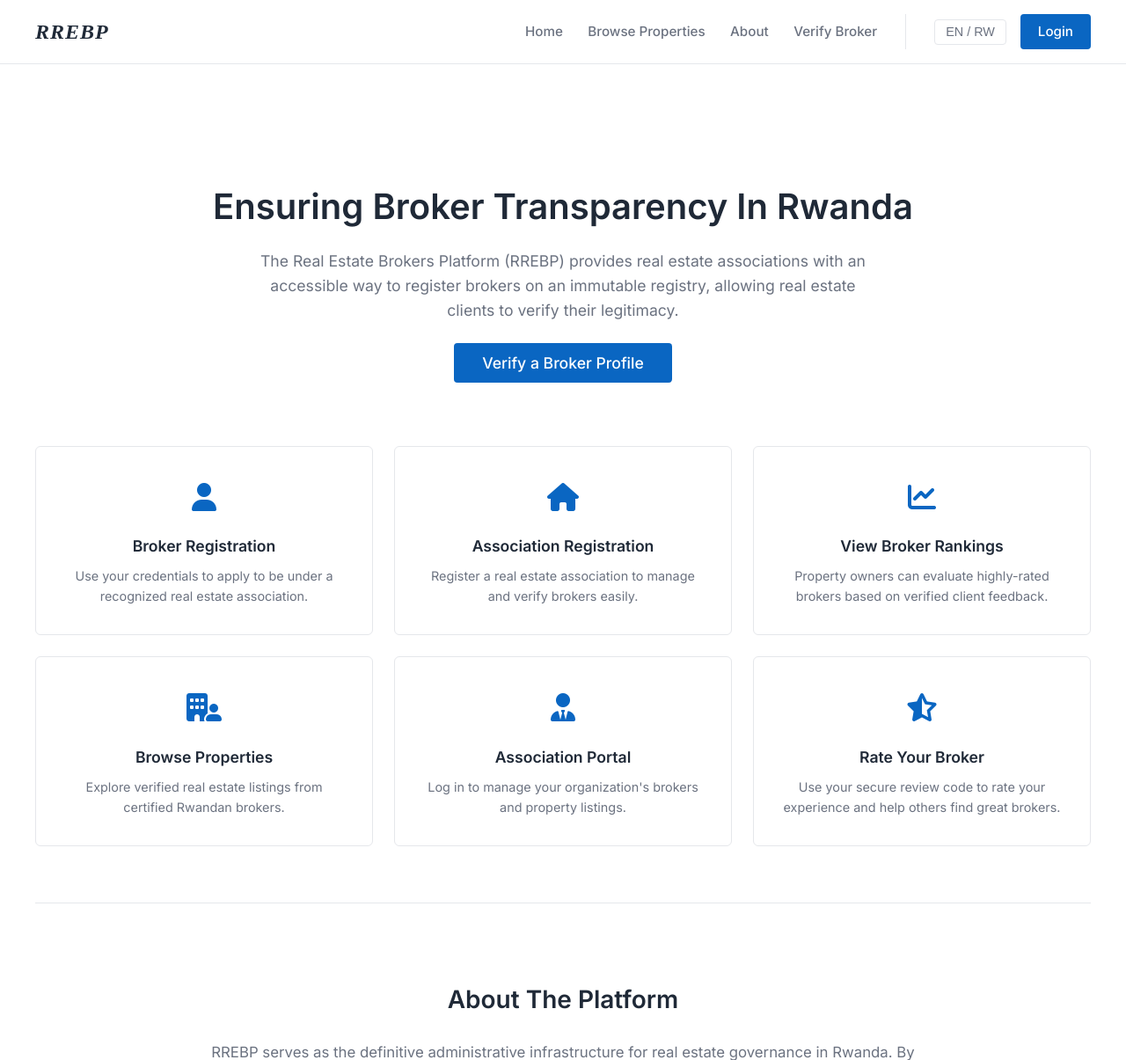
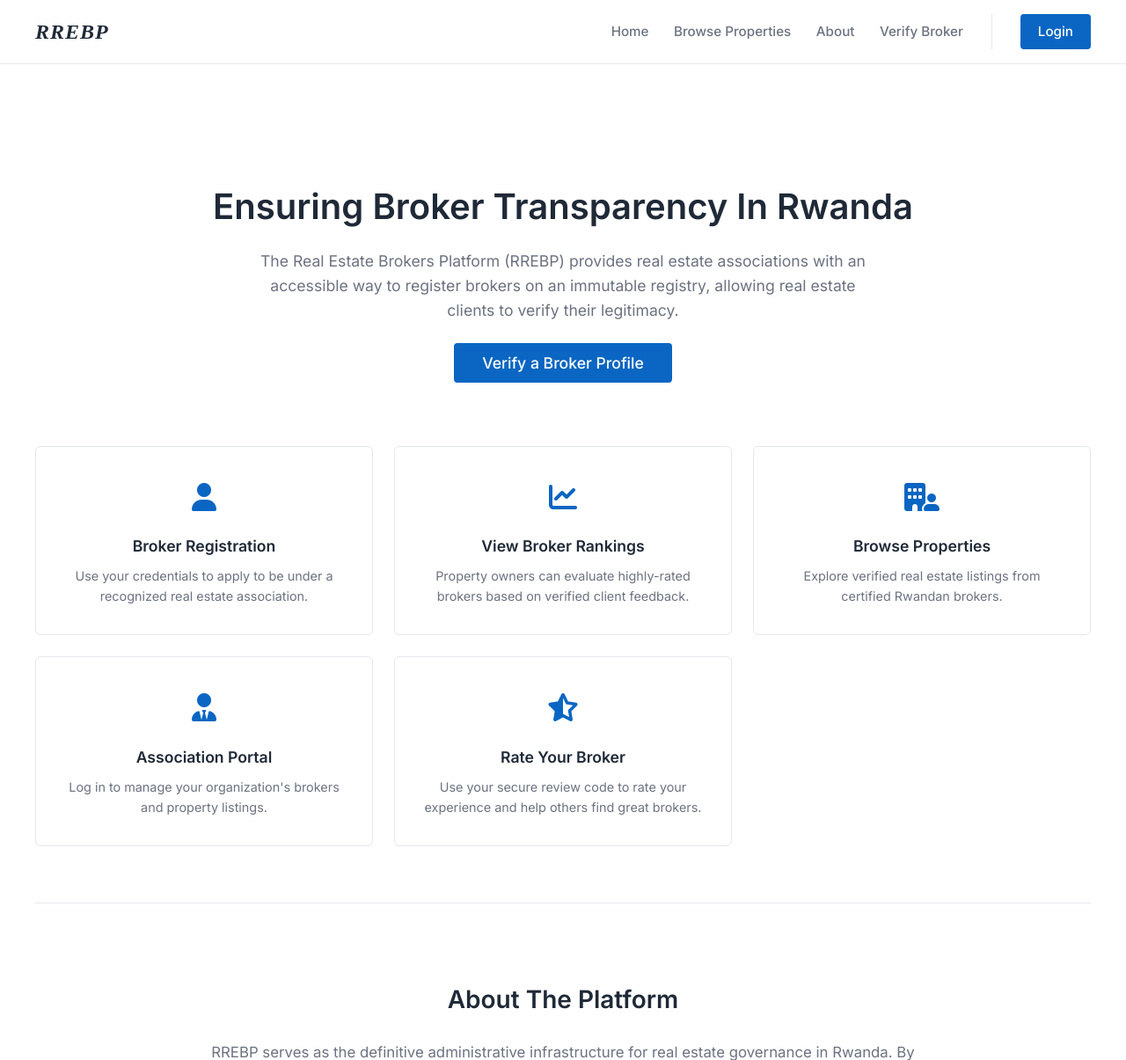
Before and after one commit to desparvis/rrebp, a Flask app: page / in a window 1280 px wide. Shown: the top 1205 px of the page at 88% size. Run offline with Flask 3, Linux system fonts and the light colour scheme; some web fonts are replaced.

Commit message:
favicon & unwanted link card

```diff
--- a/templates/assoc_base.html
+++ b/templates/assoc_base.html
@@ -13,6 +13,7 @@
 
     <link rel="stylesheet" href="{{ url_for('static', filename='css/style.css') }}">
     <link rel="stylesheet" href="{{ url_for('static', filename='css/admin_style.css') }}">
+    <link rel="icon" type="image/png" href="{{ url_for('static', filename='images/logo.png') }}">
 </head>
 
 <body>
--- a/templates/base.html
+++ b/templates/base.html
@@ -19,6 +19,7 @@
 
     <!-- Main CSS -->
     <link rel="stylesheet" href="{{ url_for('static', filename='css/style.css') }}">
+    <link rel="icon" type="image/png" href="{{ url_for('static', filename='images/logo.png') }}">
 </head>
 
 <body>
@@ -40,9 +41,6 @@
                 </div>
 
                 <div class="nav-actions">
-                    <button class="lang-toggle" type="button">
-                        EN / RW
-                    </button>
                     <a href="/login" class="btn-primary">Login</a>
                 </div>
             </div>
--- a/templates/broker_base.html
+++ b/templates/broker_base.html
@@ -15,6 +15,7 @@
 
     <link rel="stylesheet" href="{{ url_for('static', filename='css/style.css') }}">
     <link rel="stylesheet" href="{{ url_for('static', filename='css/admin_style.css') }}">
+    <link rel="icon" type="image/png" href="{{ url_for('static', filename='images/logo.png') }}">
 </head>
 
 <body>
--- a/templates/index.html
+++ b/templates/index.html
@@ -17,14 +17,6 @@
         <div class="action-text">
             <h3>Broker Registration</h3>
             <p>Use your credentials to apply to be under a recognized real estate association.</p>
-        </div>
-    </a>
-
-    <a href="/register-association" class="action-card">
-        <div class="action-icon"><i class="fa-solid fa-house"></i></div>
-        <div class="action-text">
-            <h3>Association Registration</h3>
-            <p>Register a real estate association to manage and verify brokers easily.</p>
         </div>
     </a>
 
--- a/templates/sp_base.html
+++ b/templates/sp_base.html
@@ -13,6 +13,7 @@
     <!-- Main styles (variables) and Admin styles -->
     <link rel="stylesheet" href="{{ url_for('static', filename='css/style.css') }}">
     <link rel="stylesheet" href="{{ url_for('static', filename='css/admin_style.css') }}">
+    <link rel="icon" type="image/png" href="{{ url_for('static', filename='images/logo.png') }}">
 </head>
 <body>
 
```
Also changed, not shown: static/images/logo.png (added), 1 other file.
